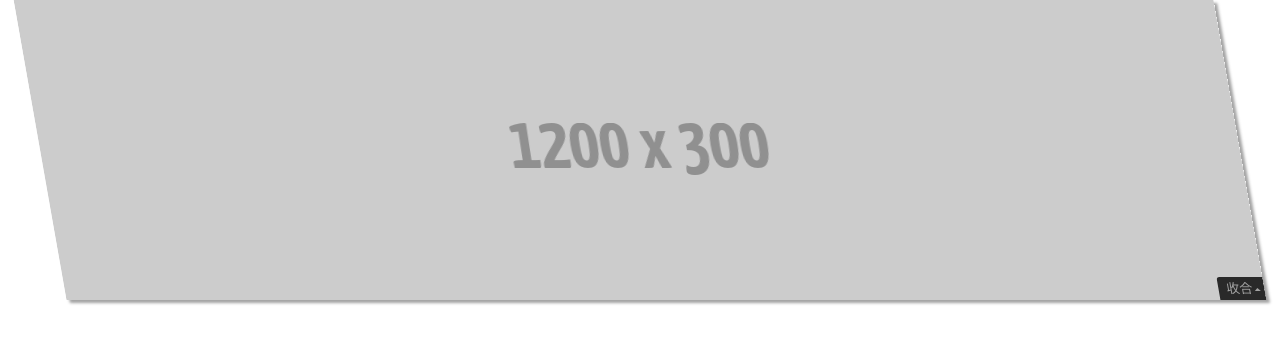
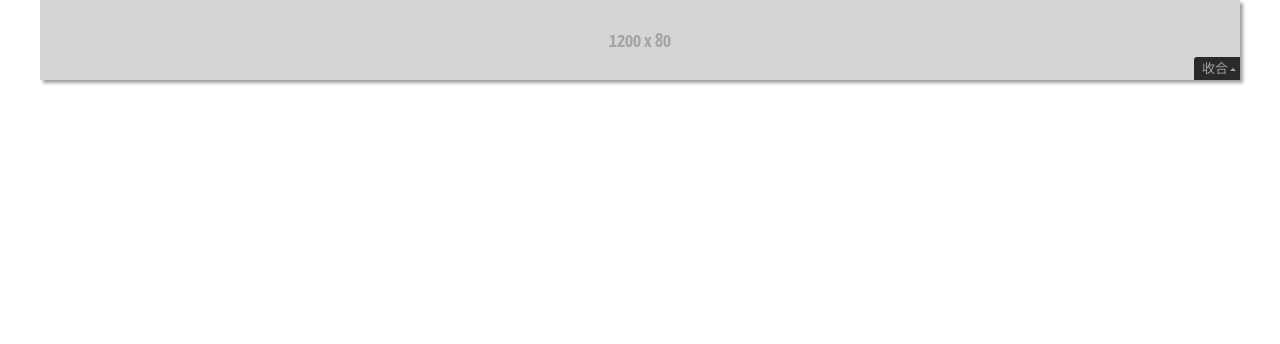
Before and after one commit to MechaChen/Lion_Banner_Module, a plain HTML site: page index.html in a window 1280 px wide. Drawn offline with nearby package versions, Linux system fonts and the light colour scheme.

Commit message:
利用 Prototype 寫入 Banner 動畫，setTimeout 部分用 ES5 bind(this)

```diff
--- a/JS/bannerPlugin.js
+++ b/JS/bannerPlugin.js
@@ -11,20 +11,21 @@
   };
 
   var shadow = "3px 3px 3px #a3a3a3";
-  var skewAngle = "skew(10deg)";
+  var closeHeight = "translateY(-300px)";
+  var transSecond = "2s";
 
   // 被選到的元素可執行的函式
   Module.prototype.addShadow = function() {
-    // console.log("this is a prototype func!!");
     this.$ele.css("boxShadow", shadow);
   };
-  Module.prototype.skew = function() {
-    this.$ele.css("transform", skewAngle);
+  Module.prototype.close = function() {
+    this.$ele.addClass("close");
+    this.$ele.css("transition", transSecond);
+    setTimeout(changeHeight.bind(this, closeHeight), 3000);
   };
 
   $.fn[ModuleName] = function(methods, options) {
     return this.each(function(index, el) {
-      // $(el).css("boxShadow", shadow);
       var opts = $.extend(
         {},
         typeof methods == "object" && methods,
@@ -33,9 +34,13 @@
       var module = new Module(el, opts);
       // 將每個元素帶入函式
       module.addShadow();
-      module.skew();
+      module.close();
     });
   };
+
+  function changeHeight(height) {
+    this.$ele.find(".img").css("transform", height);
+  }
 })(jQuery);
 
 $(function() {
--- a/css/style.css
+++ b/css/style.css
@@ -11,6 +11,10 @@ body {
   text-align: center;
 }
 
+.banner.close {
+  height: 80px;
+}
+
 .btn {
   position: absolute;
   right: 0;
@@ -20,7 +24,10 @@ body {
   color: #a3a3a3;
   background-color: rgba(0, 0, 0, 0.8);
   border-radius: 3px 0 0 0;
-  user-select: none;
+  -webkit-user-select: none;
+     -moz-user-select: none;
+      -ms-user-select: none;
+          user-select: none;
   cursor: pointer;
 }
 
@@ -42,3 +49,4 @@ body {
 .btn:hover::after {
   border-color: transparent transparent #fff;
 }
+/*# sourceMappingURL=style.css.map */
```
Also changed, not shown: 1 other file.
